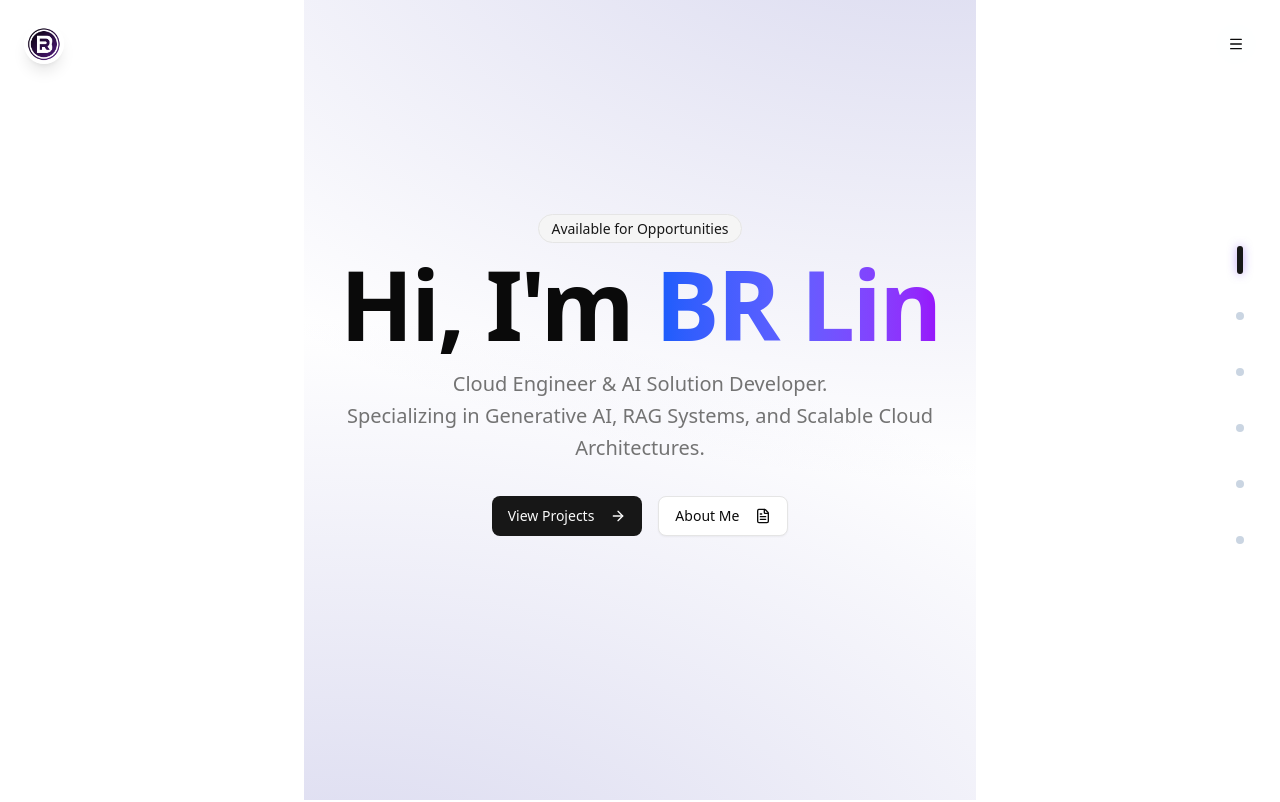
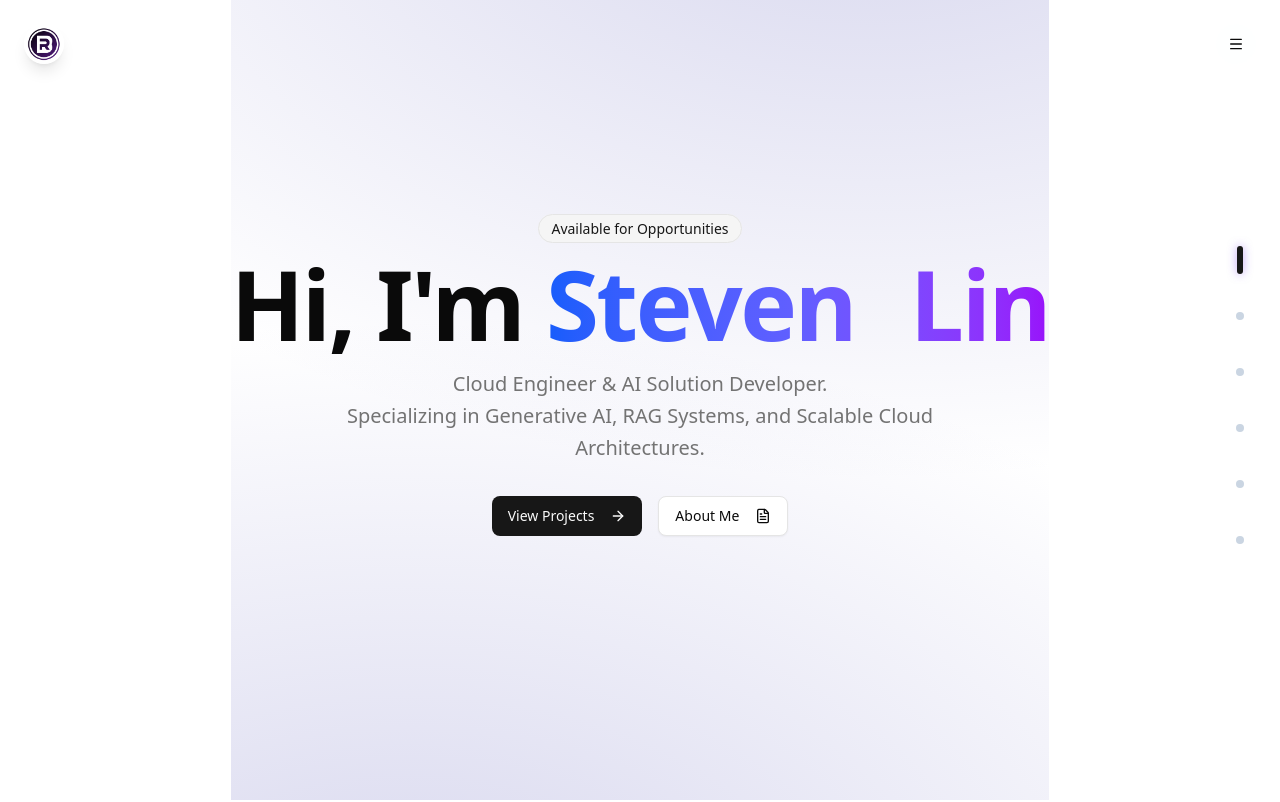
Before and after one commit to BRlin-o/portfolio, a Next.js app: page / in a window 1280 px wide. Shown: the top 802 px of the page. Built offline with nearby package versions, Linux system fonts and the light colour scheme.

Commit message:
feat(hero): update hero section with Typewriter effect

```diff
--- a/src/components/sections/hero.tsx
+++ b/src/components/sections/hero.tsx
@@ -4,6 +4,8 @@
 import { ArrowRight, FileText } from "lucide-react"
 import { LazyMotion, domAnimation, m } from "motion/react"
 import * as motion from "motion/react-m"
+import { Typewriter } from "@/components/ui/typewriter-text"
+
 
 export function Hero() {
     return (
@@ -32,7 +34,16 @@
                         transition={{ duration: 0.5, delay: 0.1 }}
                         className="text-4xl font-bold tracking-tight sm:text-6xl md:text-7xl lg:text-8xl"
                     >
-                        Hi, I&apos;m <span className="bg-gradient-to-r from-blue-600 via-indigo-500 to-purple-600 bg-clip-text text-transparent dark:from-blue-400 dark:via-indigo-300 dark:to-purple-400">BR Lin</span>
+                        Hi, I&apos;m <span className="text-transparent bg-clip-text bg-gradient-to-r from-blue-600 via-indigo-500 to-purple-600 dark:from-blue-400 dark:via-indigo-300 dark:to-purple-400">
+                            <Typewriter
+                                text={["Cheng-Han", "Steven", "BR"]}
+                                speed={100}
+                                deleteSpeed={100}
+                                waitTime={3000}
+                            // cursorChar={"_"}
+                            // cursorClassName="ml-0"
+                            />Lin
+                        </span>
                     </motion.h1>
 
                     <motion.p
```
